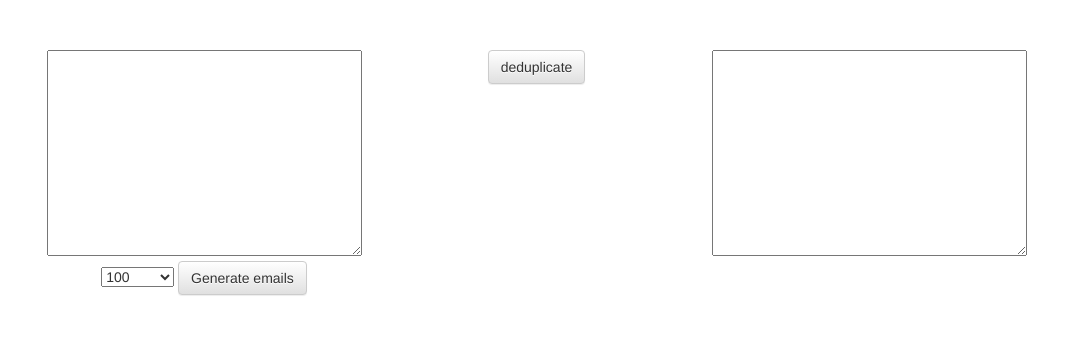
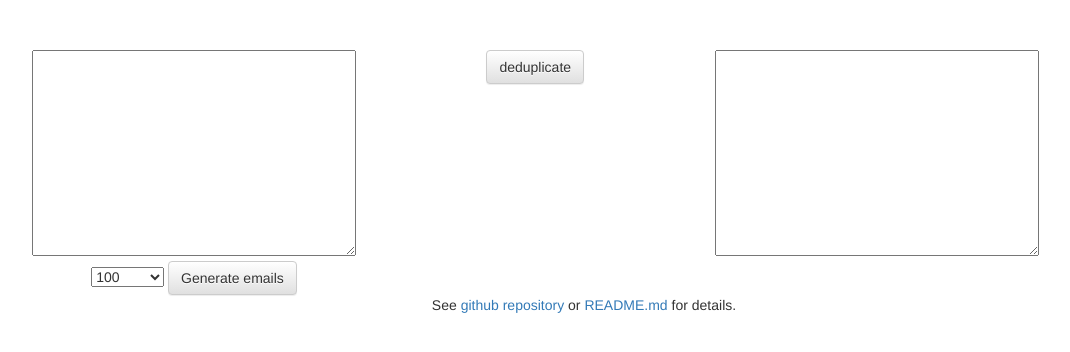
Before and after one commit to ejmalone/string_deduplicate, a React app: page / in a window 1280 px wide. Shown: the whole page, without its empty margins (56-1126 px from the left). Built offline with nearby package versions, Linux system fonts and the light colour scheme.

Commit message:
updating ux to include info links

```diff
--- a/index.html
+++ b/index.html
@@ -12,7 +12,15 @@
       <link rel="stylesheet" href="styles.css">
   </head>
    <body>
-      <div id="root"></div>
+      <div class="container">
+         <div id="root"></div>
+
+         <div class="row">
+            <p class="col-xs-12">
+               See <a href="https://github.com/ejmalone/string_deduplicate" target="_blank">github repository</a>
+               or <a href="README.md" target="_blank">README.md</a> for details.
+            </p>
+         </div>
 
       <script src="build/bundle.js"></script>
    </body>
--- a/src/components/email_deduplicator.js
+++ b/src/components/email_deduplicator.js
@@ -9,7 +9,7 @@ class EmailDeduplicator extends React.Component {
 
    render() {
       return (
-         <div className="container">
+         <div className="row">
 
             <div className="col-md-4">
                <InputList />
--- a/styles.css
+++ b/styles.css
@@ -1,4 +1,4 @@
-div,  a {
+div,  a, p {
    text-align: center;
 }
 
```
